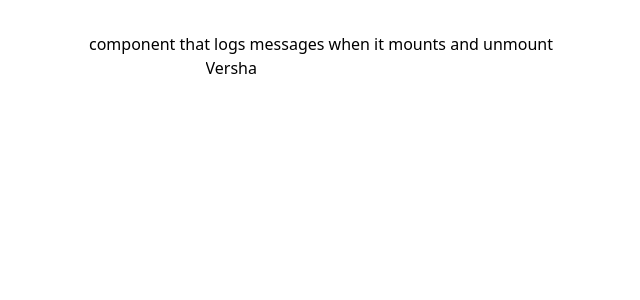
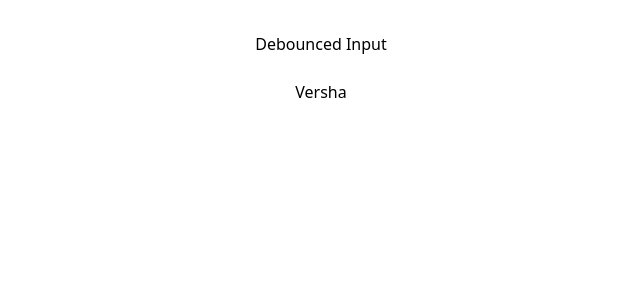
Before and after one commit to Truebus/UseEffect, a React (Vite) app: page / in a window 1280 px wide. Shown: the top 300 px of the page, without its empty margins (319-959 px from the left). Built offline with nearby package versions, Linux system fonts and the light colour scheme.

Commit message:
today task

```diff
--- a/src/App.jsx
+++ b/src/App.jsx
@@ -1,13 +1,12 @@
 import './App.css'
-import { Fetched } from './UseEffect/Fetching'
-import { LocalStorage } from './UseEffect/LocalStorage'
-import { MouUnM } from './UseEffect/MouUnM'
+import { Debounced } from './UseEffect/DeBouncedInput'
+
 
 
 function App() {
 return (
    <div>
-   <MouUnM/>
+   <Debounced/>
    </div>
   )
 }
--- /dev/null
+++ b/src/UseEffect/DeBouncedInput.jsx
@@ -0,0 +1,33 @@
+//Debounced Input
+// Task: Create an input field that updates a displayed value with a delay (debouncing).
+// Requirements:
+// •	Use useState to store the input value.
+// •	Use useEffect to update the displayed value only after a specified delay (e.g., 500ms).
+// •	Clear the timeout when the input changes or the component unmounts.
+import { useState,useEffect } from "react";
+export const Debounced=()=>{
+    const[value,setValue]=useState([]);
+    const[data,setData]=useState('Versha');
+    const handle=(e)=>{
+        setData(e.target.value);
+    }
+    useEffect(()=>{
+        let a=setTimeout(()=>{
+    setValue(prev=>[...prev,data]);
+    setData('')
+        },500)
+        return()=>{
+            clearTimeout(a)
+        }
+    },[data])
+    return(
+        <div>
+            <h1>Debounced Input</h1>
+            <input type="text" onChange={handle} value={data}/>
+        {value.map((x,index)=>(
+            <h1 key={index}>{x}</h1>
+        ))}
+
+        </div>
+    )
+}
```
